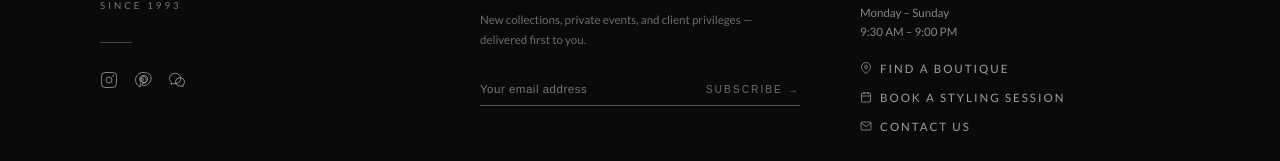
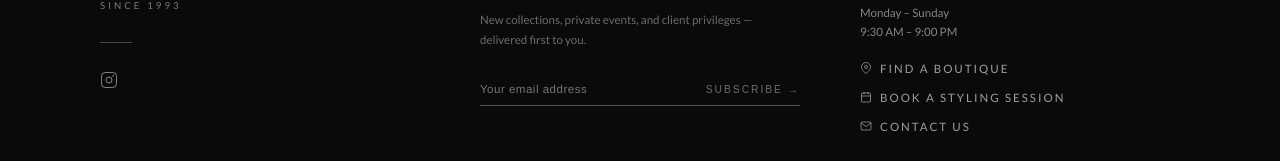
Before and after one commit to ncming/lumiere-booking-system, a React (Vite) app: page / in a window 1280 px wide. Shown: the part 3358-3519 px from the top of the page. Built offline with nearby package versions, Linux system fonts and the light colour scheme; a web font is replaced by a local one.

Commit message:
no more pinterest , wechat

```diff
--- a/src/components/Footer.jsx
+++ b/src/components/Footer.jsx
@@ -19,31 +19,12 @@ const Footer = ({ setCurrentPath }) => {
   const socialIcons = [
     {
       label: 'Instagram',
-      href: 'https://www.instagram.com',
+      href: 'https://www.instagram.com/MiTu.prj/',
       icon: (
         <svg width="18" height="18" viewBox="0 0 24 24" fill="none" stroke="currentColor" strokeWidth="1.3">
           <rect x="2" y="2" width="20" height="20" rx="5" ry="5" />
           <circle cx="12" cy="12" r="4" />
           <circle cx="17.5" cy="6.5" r="0.5" fill="currentColor" />
-        </svg>
-      ),
-    },
-    {
-      label: 'Pinterest',
-      href: 'https://www.pinterest.com',
-      icon: (
-        <svg width="18" height="18" viewBox="0 0 24 24" fill="none" stroke="currentColor" strokeWidth="1.3">
-          <path d="M12 2C6.48 2 2 6.48 2 12c0 4.24 2.65 7.86 6.39 9.29-.09-.78-.17-1.98.04-2.83.18-.77 1.22-5.15 1.22-5.15s-.31-.62-.31-1.54c0-1.45.84-2.53 1.88-2.53.89 0 1.32.67 1.32 1.47 0 .9-.57 2.24-.87 3.49-.25 1.04.52 1.89 1.54 1.89 1.85 0 3.1-2.37 3.1-5.17 0-2.14-1.44-3.63-3.51-3.63-2.39 0-3.79 1.79-3.79 3.65 0 .72.28 1.5.62 1.92a.25.25 0 01.06.24l-.23.95c-.04.14-.12.17-.28.1-1.04-.49-1.69-2.01-1.69-3.24 0-2.63 1.91-5.05 5.52-5.05 2.9 0 5.15 2.07 5.15 4.83 0 2.88-1.82 5.2-4.34 5.2-.85 0-1.64-.44-1.91-.96l-.52 1.94c-.19.72-.69 1.63-1.03 2.18.78.24 1.6.37 2.45.37 5.52 0 10-4.48 10-10S17.52 2 12 2z" />
-        </svg>
-      ),
-    },
-    {
-      label: 'WeChat',
-      href: 'https://www.wechat.com',
-      icon: (
-        <svg width="18" height="18" viewBox="0 0 24 24" fill="none" stroke="currentColor" strokeWidth="1.3">
-          <path d="M9.5 3C5.36 3 2 6.13 2 10c0 2.08 1.02 3.94 2.64 5.22L4 18l3.07-1.53A8.2 8.2 0 009.5 17c4.14 0 7.5-3.13 7.5-7S13.64 3 9.5 3z" />
-          <path d="M20 21l-2.5-1.23A6.3 6.3 0 0116 20c-3.31 0-6-2.46-6-5.5s2.69-5.5 6-5.5 6 2.46 6 5.5a5.3 5.3 0 01-2 4.15L20 21z" />
         </svg>
       ),
     },
@@ -293,8 +274,8 @@ const Footer = ({ setCurrentPath }) => {
                 onMouseOut={e => e.currentTarget.style.color = 'rgba(255,255,255,0.6)'}
               >
                 <svg width="12" height="12" viewBox="0 0 24 24" fill="none" stroke="currentColor" strokeWidth="1.5">
-                  <path d="M4 4h16c1.1 0 2 .9 2 2v12c0 1.1-.9 2-2 2H4c-1.1 0-2-.9-2-2V6c0-1.1.9-2 2-2z"/>
-                  <polyline points="22,6 12,13 2,6"/>
+                  <path d="M4 4h16c1.1 0 2 .9 2 2v12c0 1.1-.9 2-2 2H4c-1.1 0-2-.9-2-2V6c0-1.1.9-2 2-2z" />
+                  <polyline points="22,6 12,13 2,6" />
                 </svg>
                 Contact Us
               </button>
```
